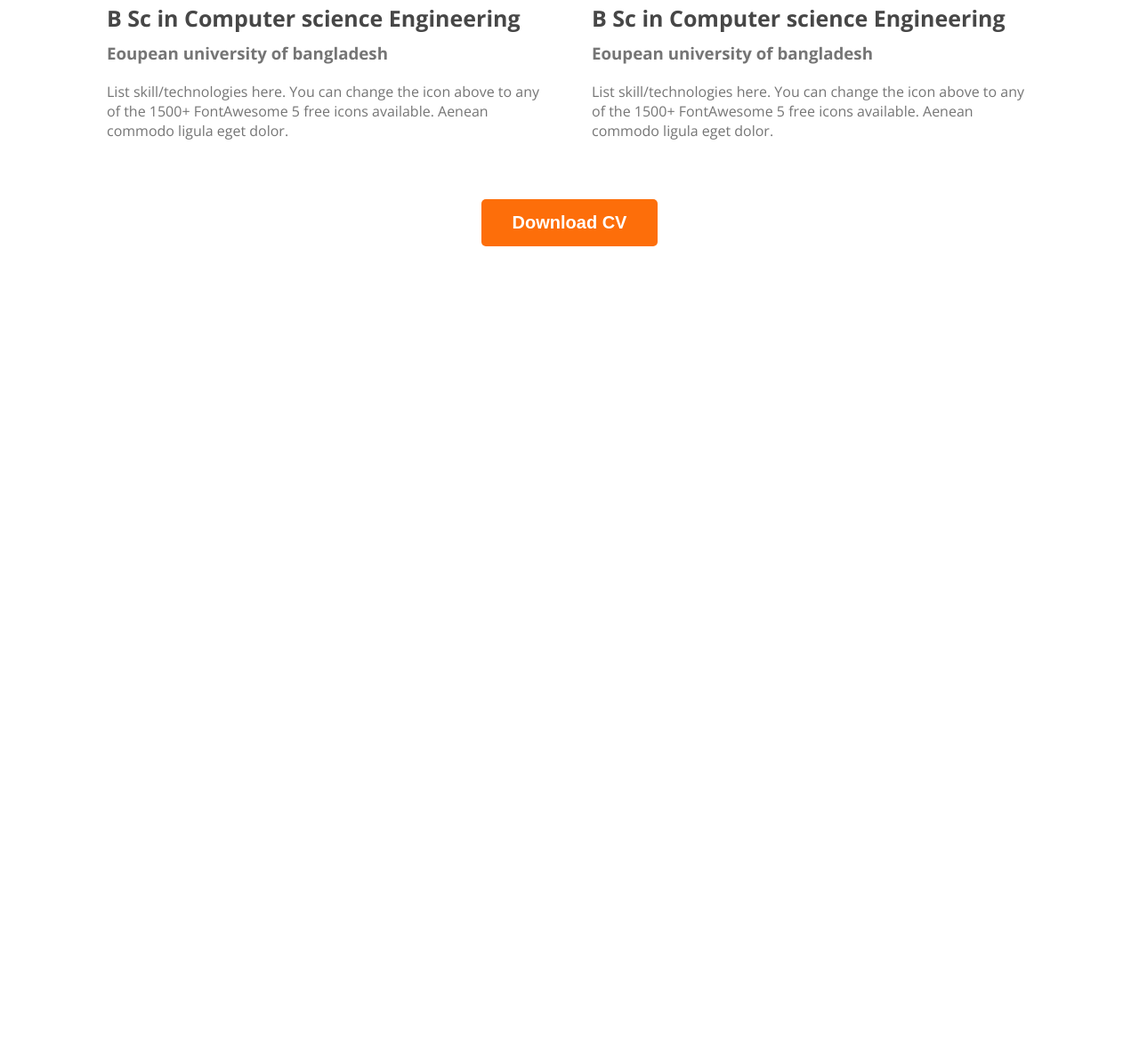
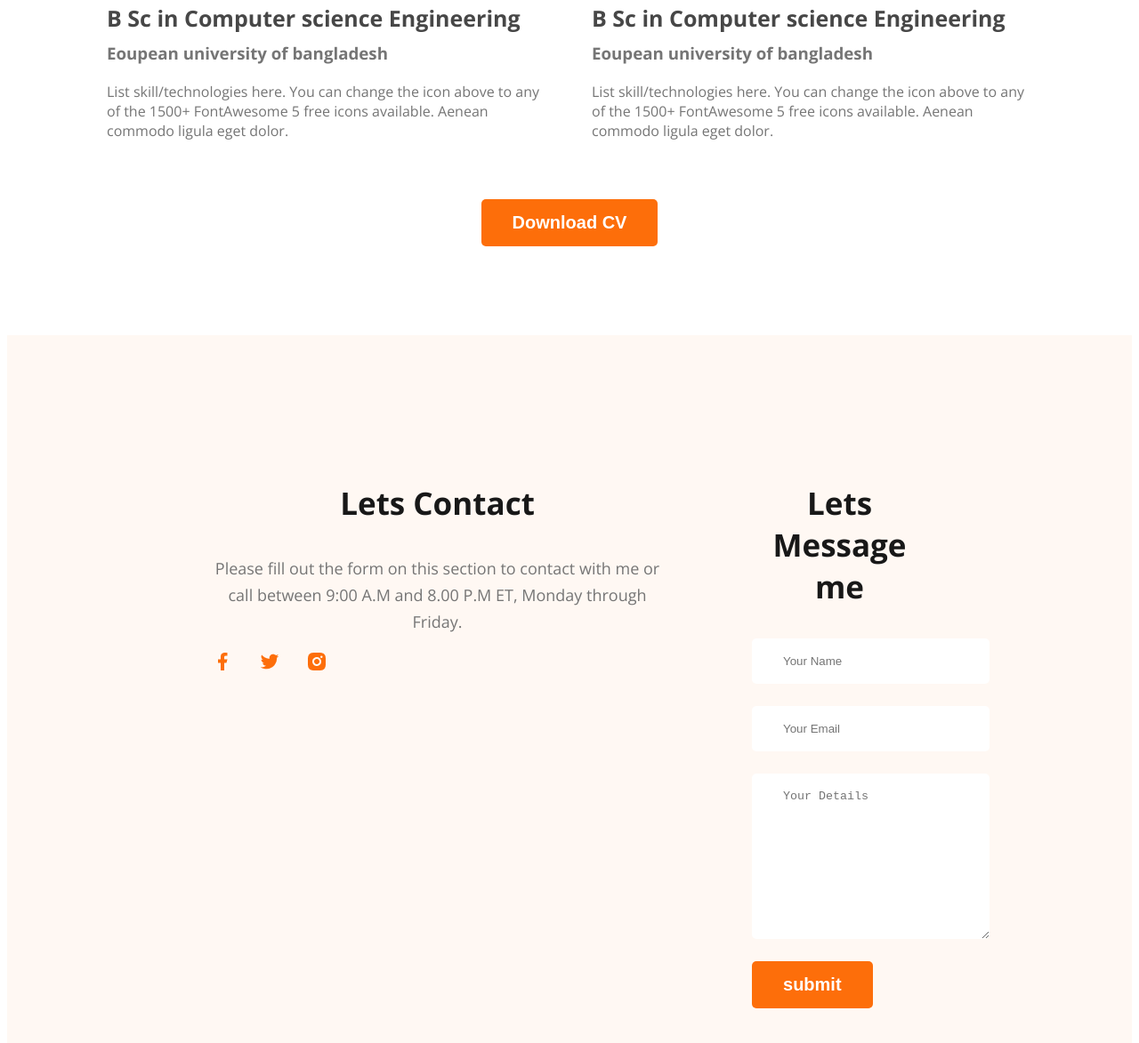
Before and after one commit to khandaker-nobinoor-islam/webdeveloper-portfolio, a plain HTML site: page index.html in a window 1280 px wide. Shown: the part 2940-4113 px from the top of the page at 89% size. Before the commit the page ends 3267 px from the top, so only its background shows below. Drawn offline with nearby package versions, Linux system fonts and the light colour scheme.

Commit message:
finish footer section

```diff
--- a/index.html
+++ b/index.html
@@ -146,7 +146,26 @@
         </section>
     </main>
     <footer>
-
+        <div class="footer">
+            <h3 class="section-title">Lets Contact</h3>
+            <p class="section-description">
+                Please fill out the form on this section to contact with me or call between 9:00 A.M and 8.00 P.M ET, Monday through Friday.
+            </p>
+            <div class="social-links">
+                <a href=""><img src="images/icons/facebook.png" alt="facebook"></a>
+                <a href=""><img src="images/icons/twitter.png" alt="twitter"></a>
+                <a href=""><img src="images/icons/insta.png" alt="instagram"></a>
+            </div>
+        </div>
+        <div class="footer-column">
+            <h3 class="section-title">Lets Message me</h3>
+            <form class="contact" action="">
+                <input type="text" placeholder="Your Name">
+                <input type="email" name="" placeholder="Your Email">
+                <textarea name="" placeholder="Your Details" id="" cols="30" rows="10"></textarea>
+                <input class="btn-primary" type="submit" value="submit">
+            </form>
+        </div>
     </footer>
 </body>
 </html>
--- a/style/portfolio.css
+++ b/style/portfolio.css
@@ -163,3 +163,28 @@ nav a{
     text-align: center;
     margin-top: 50px;
 }
+
+/* footer style */
+footer{
+    display: flex;
+    background: #FFF8F3;
+    gap: 100px;
+    margin-top: 100px;
+    padding: 130px 230px;
+}
+.footer-column{
+    width: 50%;
+}
+.contact input[type="text"],.contact input[type="email"], textarea{
+    display: block;
+    margin-bottom: 25px;
+    padding: 18px 35px;
+    color: #757575;
+    border-radius: 5px;
+    background: #FFF;
+    border: 0;
+    width: 100%;
+}
+.social-links a{
+    margin-right: 25px;
+}
```
